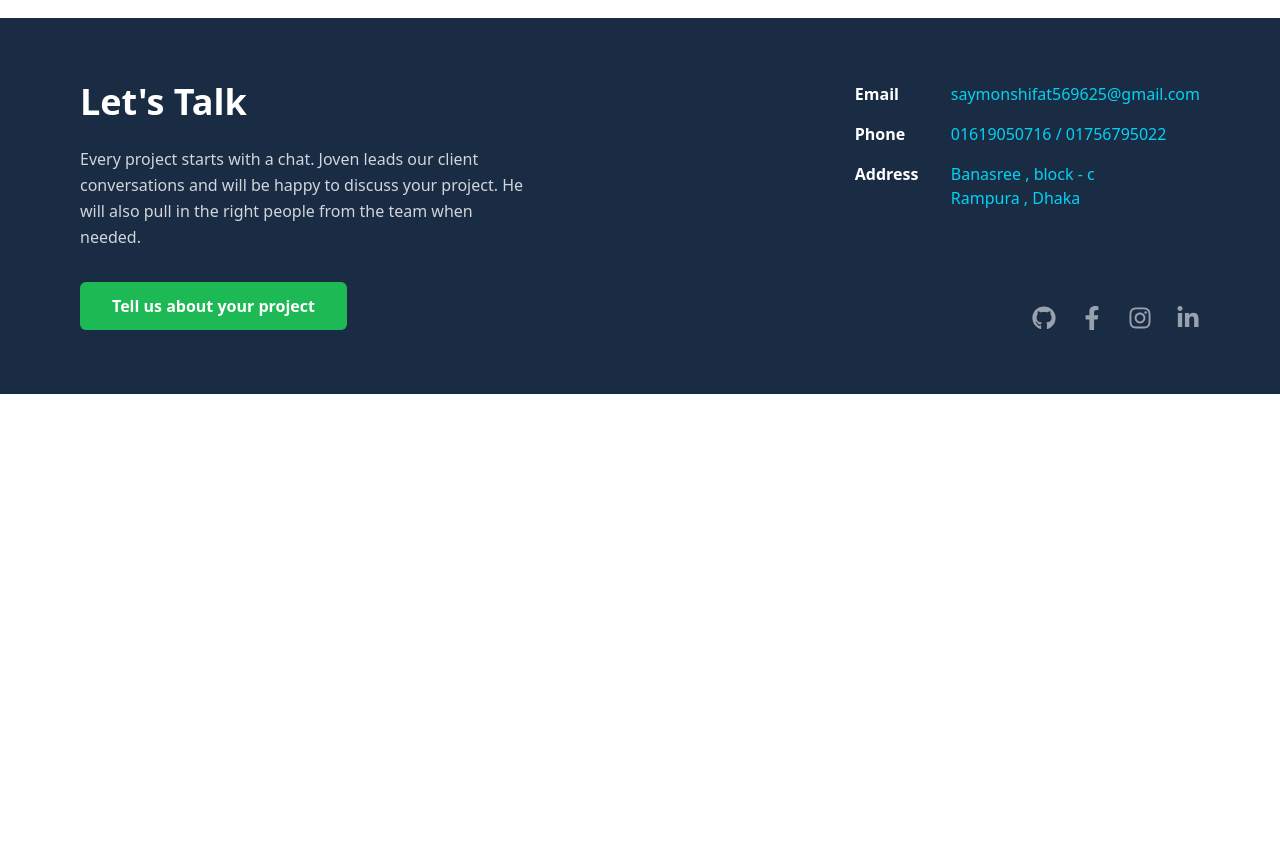
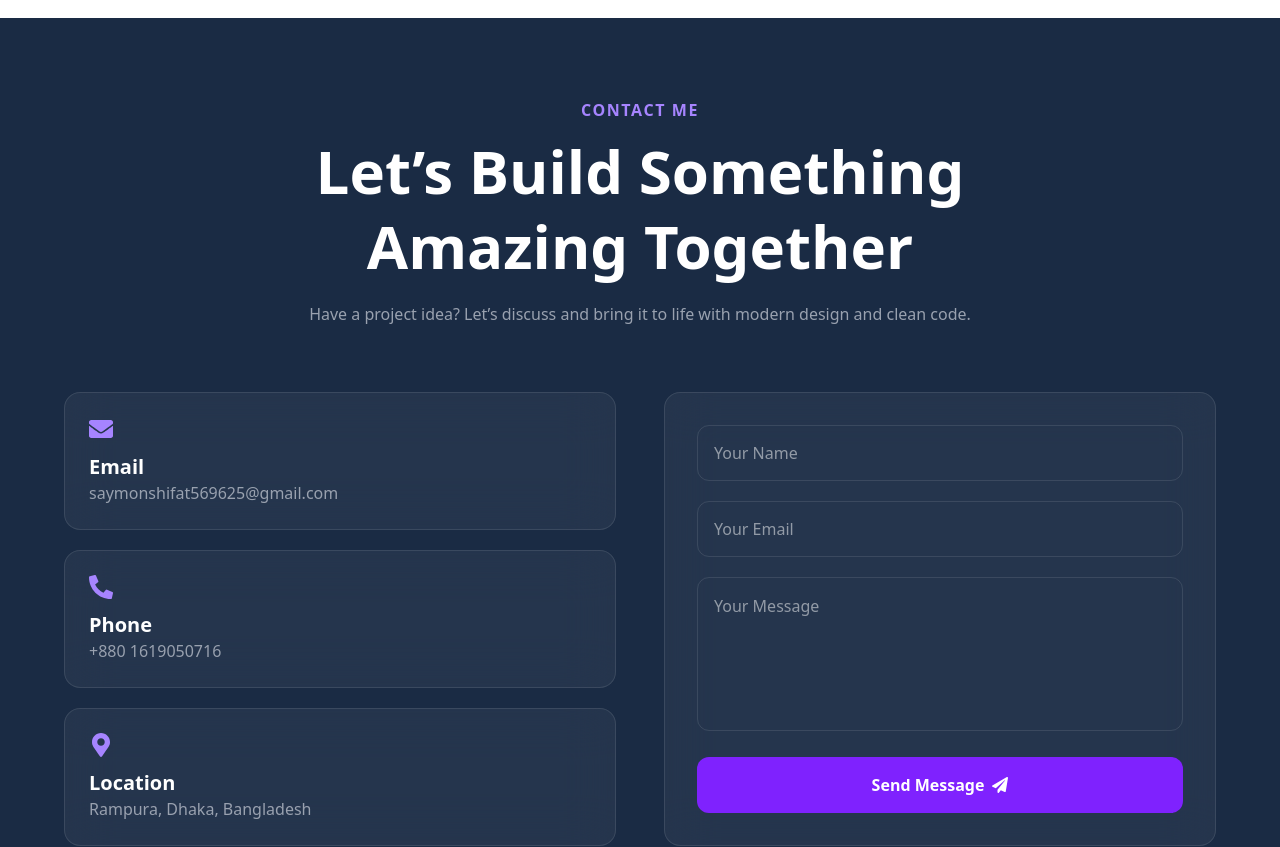
Before and after one commit to Symun-Hossain-Shifat/My-Portofolio-With-NextJS, a Next.js app: page / in a window 1280 px wide. Shown: the part 8520-9367 px from the top of the page. Before the commit the page ends 8914 px from the top, so only its background shows below. Built offline with nearby package versions, Linux system fonts and the light colour scheme.

Commit message:
Contact section error solved

```diff
--- a/src/app/components/contact.jsx
+++ b/src/app/components/contact.jsx
@@ -8,99 +8,111 @@ import {
   FaPaperPlane,
 } from "react-icons/fa";
 
-
-
 export default function ContactComponent() {
   return (
-    <section id="contact" className="bg-[#1a2b44] px-5  text-white py-10   pt-6 md:px-12">
+    <section
+      id="contact"
+      className="bg-[#1a2b44] text-white py-16 sm:py-20 px-4 sm:px-6 md:px-10 lg:px-16"
+    >
       <div className="max-w-6xl mx-auto">
-
         {/* Heading */}
         <motion.div
           initial={{ opacity: 0, y: 60 }}
           whileInView={{ opacity: 1, y: 0 }}
           transition={{ duration: 0.7 }}
           viewport={{ once: true }}
-          className="text-center mb-16"
+          className="text-center mb-12 md:mb-16"
         >
-          <p className="text-violet-400 uppercase tracking-widest font-semibold">
+          <p className="text-violet-400 uppercase tracking-widest font-semibold text-sm sm:text-base">
             Contact Me
           </p>
-          <h2 className="text-4xl md:text-6xl font-bold mt-3">
-            Let’s Build Something <br /> Amazing Together
+
+          <h2 className="text-3xl sm:text-4xl md:text-5xl lg:text-6xl font-bold mt-3 leading-tight">
+            Let’s Build Something
+            <br />
+            Amazing Together
           </h2>
-          <p className="text-gray-400 mt-4 max-w-2xl mx-auto">
-            Have a project idea? Let’s discuss and bring it to life with modern design and clean code.
+
+          <p className="text-gray-400 mt-4 max-w-2xl mx-auto text-sm sm:text-base leading-7">
+            Have a project idea? Let’s discuss and bring it to life with modern
+            design and clean code.
           </p>
         </motion.div>
 
-        <div className="grid md:grid-cols-2 gap-10">
-
-          {/* Left Info Card */}
+        <div className="grid grid-cols-1 md:grid-cols-2 gap-8 lg:gap-12">
+          {/* Left Side */}
           <motion.div
             initial={{ opacity: 0, x: -80 }}
             whileInView={{ opacity: 1, x: 0 }}
             transition={{ duration: 0.7 }}
             viewport={{ once: true }}
-            className="space-y-6"
+            className="space-y-5"
           >
+            <div className="bg-white/5 backdrop-blur-xl border border-white/10 p-5 sm:p-6 rounded-2xl hover:border-violet-500 transition">
+              <FaEnvelope className="text-violet-400 text-2xl mb-3" />
 
-            <div className="bg-white/5 backdrop-blur-xl border border-white/10 p-6 rounded-2xl hover:border-violet-500 transition">
-              <FaEnvelope className="text-violet-400 text-2xl mb-3" />
-              <h3 className="text-xl font-semibold">Email</h3>
-              <p className="text-gray-400">saymonshifat569625@gmail.com</p>
+              <h3 className="text-lg sm:text-xl font-semibold">Email</h3>
+
+              <p className="text-gray-400 break-all text-sm sm:text-base">
+                saymonshifat569625@gmail.com
+              </p>
             </div>
 
-            <div className="bg-white/5 backdrop-blur-xl border border-white/10 p-6 rounded-2xl hover:border-violet-500 transition">
+            <div className="bg-white/5 backdrop-blur-xl border border-white/10 p-5 sm:p-6 rounded-2xl hover:border-violet-500 transition">
               <FaPhoneAlt className="text-violet-400 text-2xl mb-3" />
-              <h3 className="text-xl font-semibold">Phone</h3>
-              <p className="text-gray-400">+880 1619050716</p>
+
+              <h3 className="text-lg sm:text-xl font-semibold">Phone</h3>
+
+              <p className="text-gray-400 break-all text-sm sm:text-base">
+                +880 1619050716
+              </p>
             </div>
 
-            <div className="bg-white/5 backdrop-blur-xl border border-white/10 p-6 rounded-2xl hover:border-violet-500 transition">
+            <div className="bg-white/5 backdrop-blur-xl border border-white/10 p-5 sm:p-6 rounded-2xl hover:border-violet-500 transition">
               <FaMapMarkerAlt className="text-violet-400 text-2xl mb-3" />
-              <h3 className="text-xl font-semibold">Location</h3>
-              <p className="text-gray-400">Rampura , Dhaka , Bangladesh</p>
+
+              <h3 className="text-lg sm:text-xl font-semibold">Location</h3>
+
+              <p className="text-gray-400 text-sm sm:text-base">
+                Rampura, Dhaka, Bangladesh
+              </p>
             </div>
-
           </motion.div>
 
-          {/* Right Form */}
+          {/* Right Side */}
           <motion.form
             initial={{ opacity: 0, x: 80 }}
             whileInView={{ opacity: 1, x: 0 }}
             transition={{ duration: 0.7 }}
             viewport={{ once: true }}
-            className="bg-white/5 backdrop-blur-xl border border-white/10 p-8 rounded-2xl space-y-5"
+            className="bg-white/5 backdrop-blur-xl border border-white/10 rounded-2xl p-5 sm:p-6 md:p-8 space-y-5"
           >
-
             <input
               type="text"
               placeholder="Your Name"
-              className="w-full p-4 bg-transparent border border-white/10 rounded-xl focus:border-violet-500 outline-none"
+              className="w-full h-12 sm:h-14 px-4 bg-transparent border border-white/10 rounded-xl outline-none focus:border-violet-500 text-sm sm:text-base"
             />
 
             <input
               type="email"
               placeholder="Your Email"
-              className="w-full p-4 bg-transparent border border-white/10 rounded-xl focus:border-violet-500 outline-none"
+              className="w-full h-12 sm:h-14 px-4 bg-transparent border border-white/10 rounded-xl outline-none focus:border-violet-500 text-sm sm:text-base"
             />
 
             <textarea
-              rows="5"
+              rows={5}
               placeholder="Your Message"
-              className="w-full p-4 bg-transparent border border-white/10 rounded-xl focus:border-violet-500 outline-none"
-            ></textarea>
+              className="w-full p-4 bg-transparent border border-white/10 rounded-xl outline-none focus:border-violet-500 resize-none text-sm sm:text-base"
+            />
 
             <button
               type="submit"
-              className="w-full flex items-center justify-center gap-2 bg-violet-600 hover:bg-violet-700 transition py-4 rounded-xl font-semibold"
+              className="w-full h-12 sm:h-14 flex items-center justify-center gap-2 rounded-xl bg-violet-600 hover:bg-violet-700 transition font-semibold text-sm sm:text-base"
             >
-              Send Message <FaPaperPlane />
+              Send Message
+              <FaPaperPlane />
             </button>
-
           </motion.form>
-
         </div>
       </div>
     </section>
--- a/src/app/page.js
+++ b/src/app/page.js
@@ -20,7 +20,7 @@ export default function Home() {
       <EducationExperience></EducationExperience>
       <ProjectsSection></ProjectsSection>
 
-      {/* <ContactComponent></ContactComponent> */}
+      <ContactComponent></ContactComponent>
     </div>
   );
 }
```
